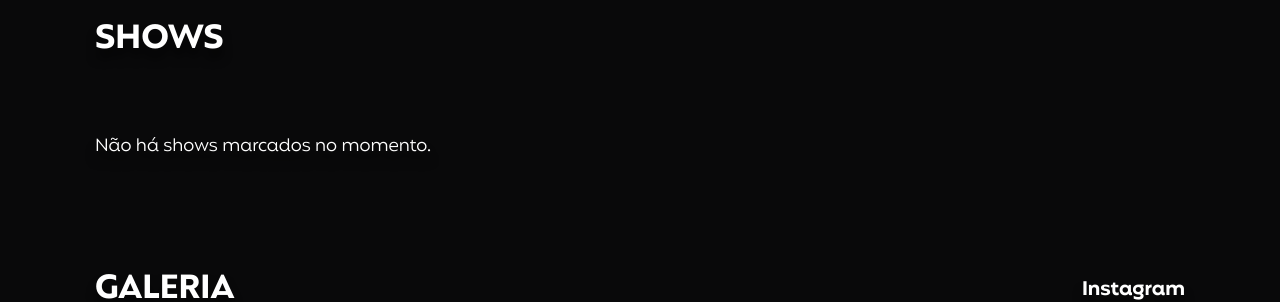
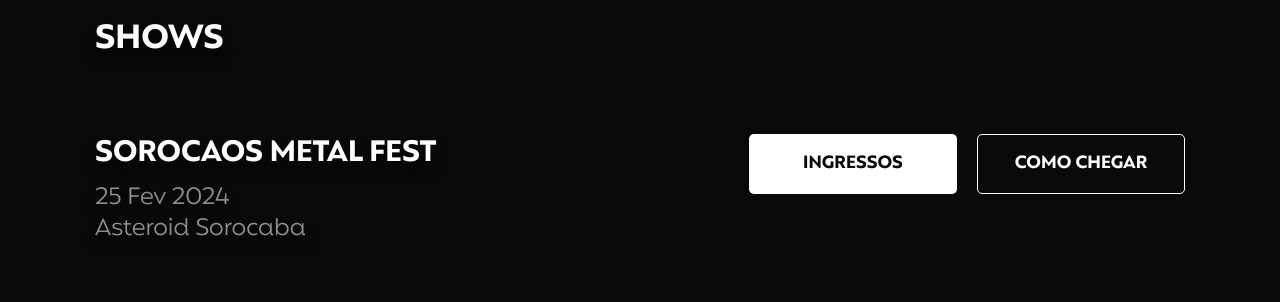
Before and after one commit to RafaelOlivra/Masskill-Website, a Next.js app: page / in a window 1280 px wide. Shown: the part 3100-3402 px from the top of the page. Built offline with nearby package versions, Linux system fonts and the light colour scheme.

Commit message:
Added new show date

```diff
--- a/components/sections/SectionEvents.tsx
+++ b/components/sections/SectionEvents.tsx
@@ -7,7 +7,15 @@ import pageStyles from '../../styles/Page.module.css'
 import styles from '../../styles/sections/SectionEvents.module.css'
 
 const useEvents = () => {
-  const events: EventProps[] = []
+  const events: EventProps[] = [
+    {
+      title: 'Sorocaos Metal Fest',
+      date: '25 Fev 2024',
+      location: 'Asteroid Sorocaba',
+      ticketsUrl: 'https://www.sympla.com.br/evento/18h-sorocaos-metal-fest-hammathaz-conquistando-atlantida-masskill-e-mettonimia/2318926?referrer=m.facebook.com&share_id=copiarlink',
+      googleMapsUrl: 'https://www.google.com/maps/search/Asteroid,+Rua+Aparecida,+737+Jardim+Santa+Ros%C3%A1lia,+Sorocaba,+SP',
+    }
+  ]
   return { events }
 }
 
```
Also changed, not shown: pages/ensaio.tsx (+14 -14 lines).
